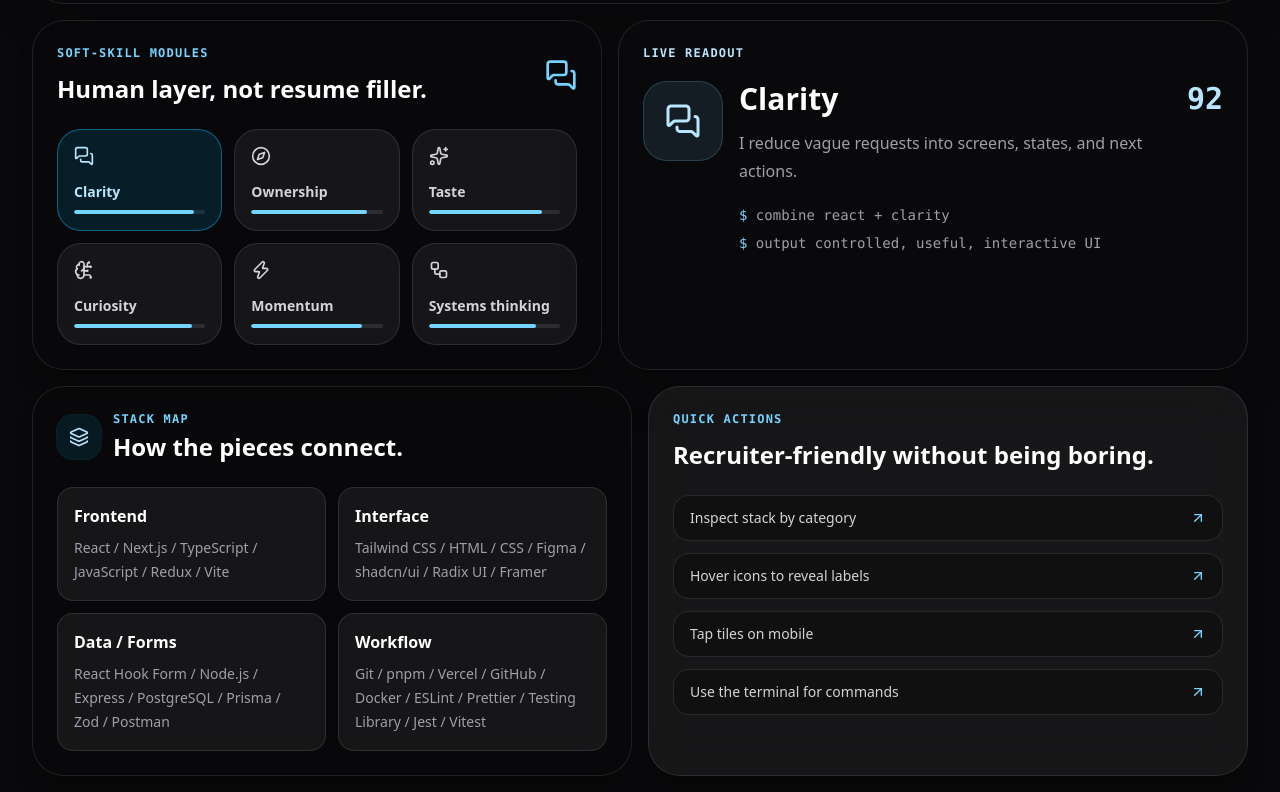
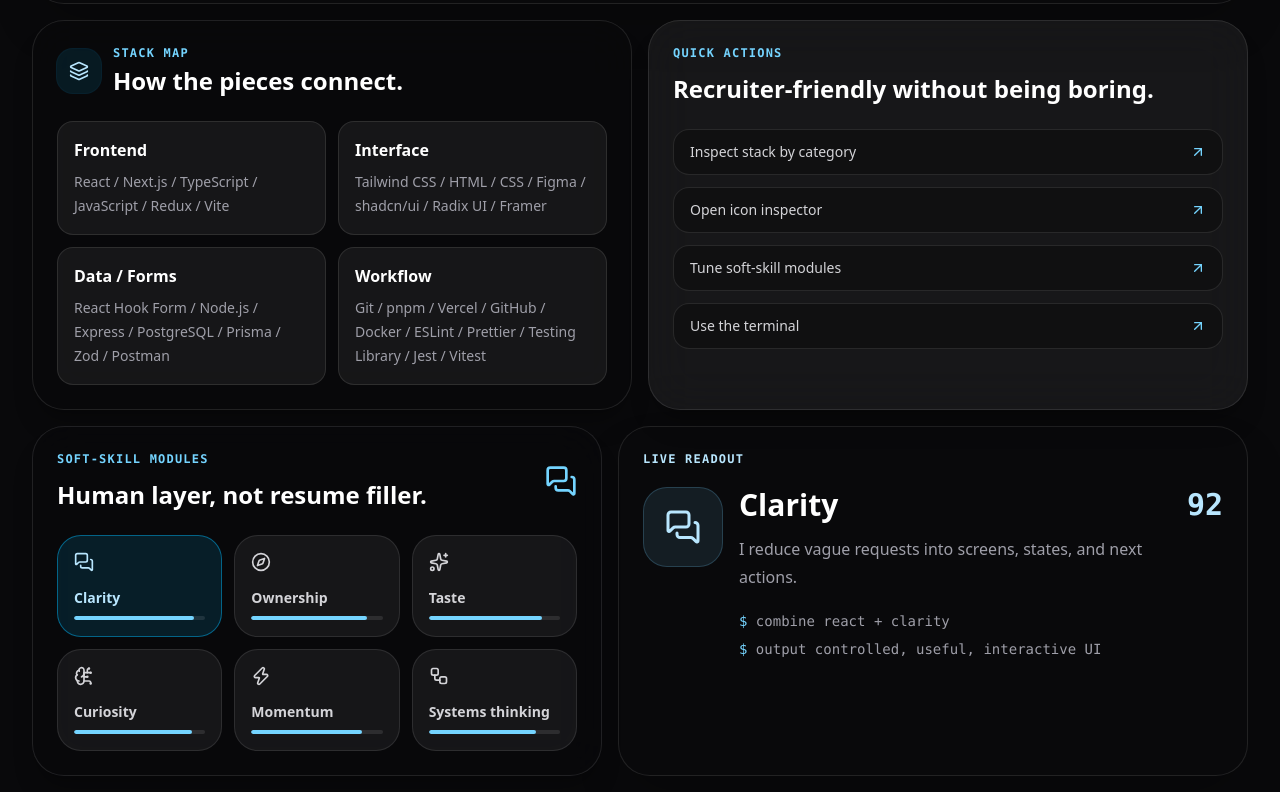
Before and after one commit to alireza-hq/portfolio, a Next.js app: page /skills in a window 1280 px wide. Shown: the part 1208-2000 px from the top of the page. Built offline with nearby package versions, Linux system fonts and the light colour scheme.

Commit message:
fix: wire skills quick actions

```diff
--- a/src/features/skills/components/SkillsPage.tsx
+++ b/src/features/skills/components/SkillsPage.tsx
@@ -388,6 +388,25 @@
   },
 ]
 
+const quickActions = [
+  {
+    label: 'Inspect stack by category',
+    href: '#stack-map',
+  },
+  {
+    label: 'Open icon inspector',
+    href: '#stack-inspector',
+  },
+  {
+    label: 'Tune soft-skill modules',
+    href: '#soft-skills',
+  },
+  {
+    label: 'Use the terminal',
+    href: '/',
+  },
+]
+
 export function SkillsPage() {
   const [activeTabId, setActiveTabId] = useState(stackTabs[0].id)
   const activeTab =
@@ -466,7 +485,10 @@
           </div>
         </div>
 
-        <section className='mt-12 overflow-hidden rounded-[2rem] border border-slate-900/10 bg-slate-950 text-white shadow-2xl shadow-slate-950/15 dark:border-white/10 dark:bg-zinc-950 dark:shadow-black/25'>
+        <section
+          id='stack-inspector'
+          className='mt-12 scroll-mt-28 overflow-hidden rounded-[2rem] border border-slate-900/10 bg-slate-950 text-white shadow-2xl shadow-slate-950/15 dark:border-white/10 dark:bg-zinc-950 dark:shadow-black/25'
+        >
           <div className='flex flex-col gap-4 border-b border-white/10 px-5 py-4 sm:flex-row sm:items-center sm:justify-between'>
             <div className='flex items-center gap-3'>
               <div className='grid h-10 w-10 place-items-center rounded-2xl bg-sky-300/12 text-sky-200 ring-1 ring-sky-200/15'>
@@ -667,7 +689,69 @@
           </div>
         </section>
 
-        <section className='mt-4 grid gap-4 lg:grid-cols-[0.95fr_1.05fr]'>
+        <div
+          id='stack-map'
+          className='mt-4 grid scroll-mt-28 gap-4 lg:grid-cols-[1fr_1fr]'
+        >
+          <section className='rounded-[2rem] border border-slate-900/10 bg-white/70 p-6 shadow-xl shadow-slate-900/5 backdrop-blur-xl dark:border-white/10 dark:bg-zinc-950/70 dark:shadow-black/20'>
+            <div className='flex items-center gap-3'>
+              <div className='grid h-11 w-11 place-items-center rounded-2xl bg-sky-500/10 text-sky-700 ring-1 ring-sky-500/15 dark:bg-sky-400/10 dark:text-sky-200'>
+                <Layers3 className='h-5 w-5' />
+              </div>
+              <div>
+                <p className='font-mono text-xs font-semibold tracking-widest text-sky-600 uppercase dark:text-sky-300'>
+                  stack map
+                </p>
+                <h2 className='mt-1 text-2xl font-semibold text-slate-950 dark:text-white'>
+                  How the pieces connect.
+                </h2>
+              </div>
+            </div>
+            <div className='mt-6 grid gap-3 sm:grid-cols-2'>
+              {stackTabs.map((tab) => (
+                <button
+                  key={tab.id}
+                  type='button'
+                  onClick={() => selectTab(tab)}
+                  className='rounded-2xl border border-slate-900/10 bg-slate-50/80 p-4 text-left transition hover:-translate-y-0.5 hover:border-sky-400/35 hover:bg-white focus-visible:ring-2 focus-visible:ring-sky-400/60 focus-visible:outline-none dark:border-white/10 dark:bg-white/6 dark:hover:bg-white/9'
+                >
+                  <span className='font-semibold text-slate-950 dark:text-white'>
+                    {tab.label}
+                  </span>
+                  <span className='mt-2 block text-sm leading-6 text-slate-500 dark:text-zinc-400'>
+                    {tab.items.map((item) => item.name).join(' / ')}
+                  </span>
+                </button>
+              ))}
+            </div>
+          </section>
+
+          <section className='rounded-[2rem] border border-slate-900/10 bg-white/70 p-6 shadow-xl shadow-slate-900/5 backdrop-blur-xl dark:border-white/10 dark:bg-white/6 dark:shadow-black/20'>
+            <p className='font-mono text-xs font-semibold tracking-widest text-sky-600 uppercase dark:text-sky-300'>
+              quick actions
+            </p>
+            <h2 className='mt-3 text-2xl font-semibold text-slate-950 dark:text-white'>
+              Recruiter-friendly without being boring.
+            </h2>
+            <div className='mt-6 grid gap-3'>
+              {quickActions.map((item) => (
+                <a
+                  key={item.label}
+                  href={item.href}
+                  className='flex items-center justify-between rounded-2xl border border-slate-900/10 bg-slate-50/80 px-4 py-3 text-sm font-medium text-slate-700 transition hover:-translate-y-0.5 hover:border-sky-400/35 hover:bg-white focus-visible:ring-2 focus-visible:ring-sky-400/60 focus-visible:outline-none dark:border-white/10 dark:bg-zinc-950/45 dark:text-zinc-300 dark:hover:bg-white/8'
+                >
+                  <span>{item.label}</span>
+                  <ArrowUpRight className='h-4 w-4 text-sky-600 dark:text-sky-300' />
+                </a>
+              ))}
+            </div>
+          </section>
+        </div>
+
+        <section
+          id='soft-skills'
+          className='mt-4 grid scroll-mt-28 gap-4 lg:grid-cols-[0.95fr_1.05fr]'
+        >
           <div className='rounded-[2rem] border border-slate-900/10 bg-white/75 p-6 shadow-xl shadow-slate-900/5 backdrop-blur-xl dark:border-white/10 dark:bg-zinc-950/75 dark:shadow-black/20'>
             <div className='flex items-center justify-between gap-4'>
               <div>
@@ -759,63 +843,6 @@
             </div>
           </div>
         </section>
-
-        <div className='mt-4 grid gap-4 lg:grid-cols-[1fr_1fr]'>
-          <section className='rounded-[2rem] border border-slate-900/10 bg-white/70 p-6 shadow-xl shadow-slate-900/5 backdrop-blur-xl dark:border-white/10 dark:bg-zinc-950/70 dark:shadow-black/20'>
-            <div className='flex items-center gap-3'>
-              <div className='grid h-11 w-11 place-items-center rounded-2xl bg-sky-500/10 text-sky-700 ring-1 ring-sky-500/15 dark:bg-sky-400/10 dark:text-sky-200'>
-                <Layers3 className='h-5 w-5' />
-              </div>
-              <div>
-                <p className='font-mono text-xs font-semibold tracking-widest text-sky-600 uppercase dark:text-sky-300'>
-                  stack map
-                </p>
-                <h2 className='mt-1 text-2xl font-semibold text-slate-950 dark:text-white'>
-                  How the pieces connect.
-                </h2>
-              </div>
-            </div>
-            <div className='mt-6 grid gap-3 sm:grid-cols-2'>
-              {stackTabs.map((tab) => (
-                <button
-                  key={tab.id}
-                  type='button'
-                  onClick={() => selectTab(tab)}
-                  className='rounded-2xl border border-slate-900/10 bg-slate-50/80 p-4 text-left transition hover:-translate-y-0.5 hover:border-sky-400/35 hover:bg-white focus-visible:ring-2 focus-visible:ring-sky-400/60 focus-visible:outline-none dark:border-white/10 dark:bg-white/6 dark:hover:bg-white/9'
-                >
-                  <span className='font-semibold text-slate-950 dark:text-white'>
-                    {tab.label}
-                  </span>
-                  <span className='mt-2 block text-sm leading-6 text-slate-500 dark:text-zinc-400'>
-                    {tab.items.map((item) => item.name).join(' / ')}
-                  </span>
-                </button>
-              ))}
-            </div>
-          </section>
-
-          <section className='rounded-[2rem] border border-slate-900/10 bg-white/70 p-6 shadow-xl shadow-slate-900/5 backdrop-blur-xl dark:border-white/10 dark:bg-white/6 dark:shadow-black/20'>
-            <p className='font-mono text-xs font-semibold tracking-widest text-sky-600 uppercase dark:text-sky-300'>
-              quick actions
-            </p>
-            <h2 className='mt-3 text-2xl font-semibold text-slate-950 dark:text-white'>
-              Recruiter-friendly without being boring.
-            </h2>
-            <div className='mt-6 grid gap-3'>
-              {['Inspect stack by category', 'Hover icons to reveal labels', 'Tap tiles on mobile', 'Use the terminal for commands'].map(
-                (item) => (
-                  <div
-                    key={item}
-                    className='flex items-center justify-between rounded-2xl border border-slate-900/10 bg-slate-50/80 px-4 py-3 text-sm font-medium text-slate-700 dark:border-white/10 dark:bg-zinc-950/45 dark:text-zinc-300'
-                  >
-                    <span>{item}</span>
-                    <ArrowUpRight className='h-4 w-4 text-sky-600 dark:text-sky-300' />
-                  </div>
-                ),
-              )}
-            </div>
-          </section>
-        </div>
       </section>
     </main>
   )
```
